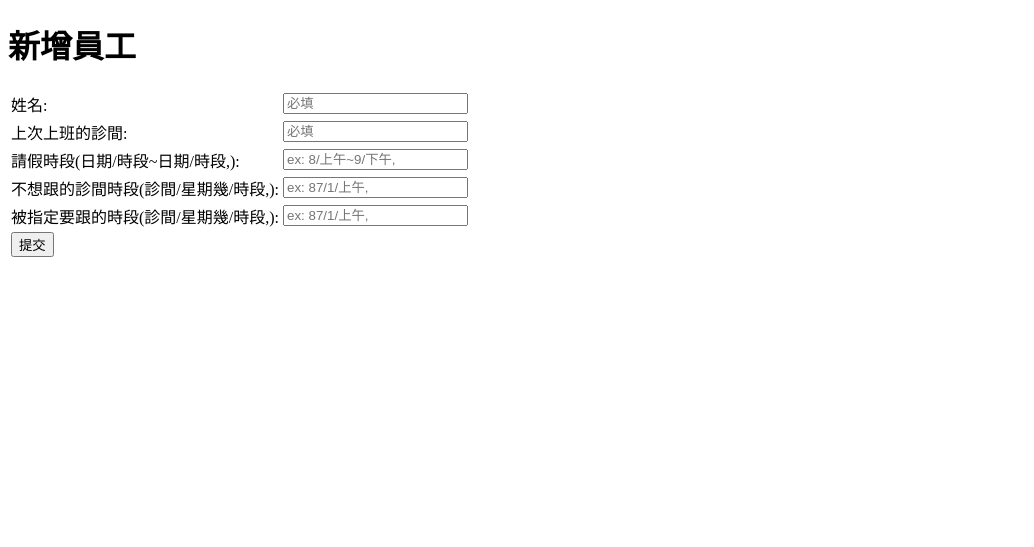
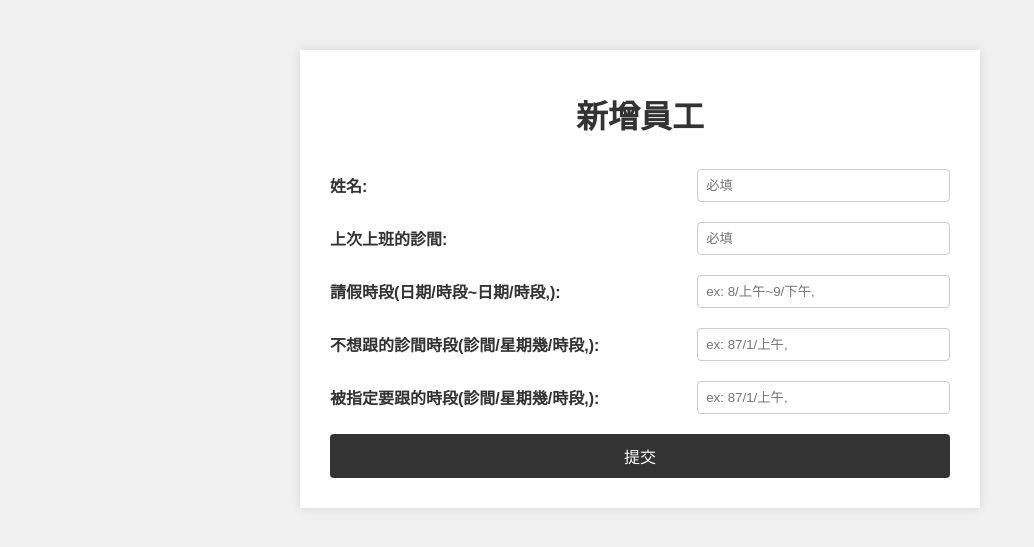
Before and after one commit to weiso131/Scheduling_system, a Flask app: page /add_employee in a window 1280 px wide. Shown: the top 547 px of the page, without its empty margins (0-1034 px from the left). Run offline with Flask 3, Linux system fonts and the light colour scheme.

Commit message:
Add format check

```diff
--- /dev/null
+++ b/src/static/employee_form.css
@@ -0,0 +1,59 @@
+body {
+    font-family: Arial, sans-serif;
+    background-color: #f0f0f0;
+    color: #333;
+    margin: 0;
+    padding: 0;
+}
+
+.container {
+    width: 50%;
+    margin: 50px auto;
+    padding: 20px;
+    background-color: #fff;
+    box-shadow: 0 0 10px rgba(0, 0, 0, 0.1);
+}
+
+h1 {
+    text-align: center;
+    color: #333;
+}
+
+table {
+    width: 100%;
+    border-collapse: collapse;
+}
+
+td {
+    padding: 10px;
+}
+
+.label {
+    text-align: right;
+    font-weight: bold;
+    color: #333;
+}
+
+.input {
+    width: 100%;
+    padding: 8px;
+    border: 1px solid #ccc;
+    border-radius: 4px;
+    box-sizing: border-box;
+}
+
+.button {
+    width: 100%;
+    padding: 10px;
+    background-color: #333;
+    color: #fff;
+    border: none;
+    border-radius: 4px;
+    cursor: pointer;
+    text-align: center;
+    font-size: 16px;
+}
+
+.button:hover {
+    background-color: #555;
+}
--- a/src/templates/employee_form.html
+++ b/src/templates/employee_form.html
@@ -4,39 +4,63 @@
     <meta charset="UTF-8">
     <meta name="viewport" content="width=device-width, initial-scale=1.0">
     <title>新增員工</title>
+    <link rel="stylesheet" href="static/employee_form.css">
 </head>
 <body>
+    <div class="container">
         <h1>新增員工</h1>
 
-    <form action="{{ url_for('add_employee') }}" method="POST">
+        <form action="{{ url_for('add_employee') }}" method="POST" id="myForm">
             <table>
                 <tbody>
                     <tr>
-                    <td><label for="name">姓名:</label></td>
-                    <td><input type="text" id="name" name="name" placeholder="必填" required></td>
+                        <td><label for="name" class="label">姓名:</label></td>
+                        <td><input type="text" id="name" name="name" placeholder="必填" class="input" required></td>
                     </tr>
                     <tr>
-                    <td><label for="last_working_room">上次上班的診間:</label></td>
-                    <td><input type="text" id="last_working_room" name="last_working_room" placeholder="必填" required></td>
+                        <td><label for="last_working_room" class="label">上次上班的診間:</label></td>
+                        <td><input type="text" id="last_working_room" name="last_working_room" placeholder="必填" class="input" required></td>
                     </tr>
                     <tr>
-                    <td><label for="personal_leave">請假時段(日期/時段~日期/時段,):</label></td>
-                    <td><input type="text" id="personal_leave" name="personal_leave" placeholder="ex: 8/上午~9/下午," ></td>
+                        <td><label for="personal_leave" class="label">請假時段(日期/時段~日期/時段,):</label></td>
+                        <td><input type="text" id="personal_leave" name="personal_leave" placeholder="ex: 8/上午~9/下午," class="input"></td>
                     </tr>
                     <tr>
-                    <td><label for="hate_period">不想跟的診間時段(診間/星期幾/時段,):</label></td>
-                    <td><input type="text" id="hate_period" name="hate_period" placeholder="ex: 87/1/上午,"></td>
+                        <td><label for="hate_period" class="label">不想跟的診間時段(診間/星期幾/時段,):</label></td>
+                        <td><input type="text" id="hate_period" name="hate_period" placeholder="ex: 87/1/上午," class="input"></td>
                     </tr>
                     <tr>
-                    <td><label for="bind_period">被指定要跟的時段(診間/星期幾/時段,):</label></td>
-                    <td><input type="text" id="bind_period" name="bind_period" placeholder="ex: 87/1/上午,"></td>
+                        <td><label for="bind_period" class="label">被指定要跟的時段(診間/星期幾/時段,):</label></td>
+                        <td><input type="text" id="bind_period" name="bind_period" placeholder="ex: 87/1/上午," class="input"></td>
                     </tr>
                     <tr>
-                    <td colspan="2"><button type="submit">提交</button></td>
+                        <td colspan="2"><button type="submit" class="button">提交</button></td>
                     </tr>
                 </tbody>
             </table>
         </form>
+    </div>
+    <script>
+        document.getElementById('myForm').addEventListener('submit', function(event) {
+            const personalLeave = document.getElementById('personal_leave').value;
+            const hatePeriod = document.getElementById('hate_period').value;
+            const bindPeriod = document.getElementById('bind_period').value;
+            const personalLeavePattern = /^(\s*(\d|[12]\d|3[01])\/(上午|下午)\s*~\s*(\d|[12]\d|3[01])\/(上午|下午))*(,\s*(\d|[12]\d|3[01])\/(上午|下午)\s*~\s*(\d|[12]\d|3[01])\/(上午|下午))*$/;
+            const periodPattern = /^(\s*[0-9]{2}\/[0-7]\/(上午|下午)\s*)*(,\s*[0-9]{2}\/[0-7]\/(上午|下午)\s*)*$/;
 
+            if (!personalLeavePattern.test(personalLeave)) {
+                alert('請假格式錯誤');
+                event.preventDefault();
+            }
+            if (!periodPattern.test(hatePeriod)) {
+                alert('不想跟的診間時段格式錯誤');
+                event.preventDefault();
+            }
+            if (!periodPattern.test(bindPeriod)) {
+                alert('被指定要跟的時段格式錯誤');
+                event.preventDefault();
+            }
+        });
+    </script>
 </body>
 </html>
```
Lines whose indentation alone changed are shown as unchanged.
